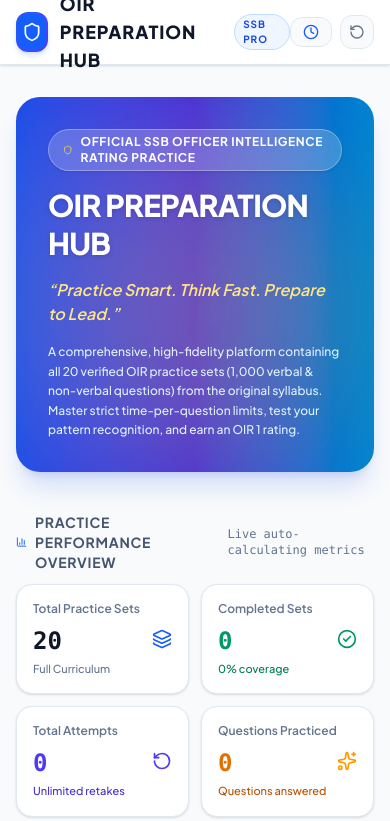
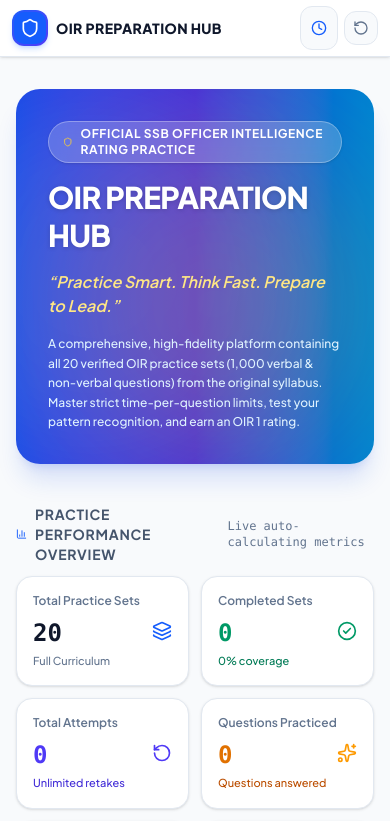
Before and after one commit to jaswanth8657/SSB_OIR_Practice, a React (Vite) app: page / in a window 390 px wide. Shown: the top 821 px of the page. Built offline with nearby package versions, Linux system fonts and the light colour scheme.

Commit message:
Tighten navbar layout for small screens

```diff
--- a/src/components/Navbar.tsx
+++ b/src/components/Navbar.tsx
@@ -17,23 +17,23 @@ export const Navbar: React.FC<NavbarProps> = ({
 }) => {
   return (
     <header className="sticky top-0 z-40 w-full bg-white/95 backdrop-blur-md border-b border-slate-200 text-slate-800 shadow-sm">
-      <div className="max-w-7xl mx-auto px-4 sm:px-6 lg:px-8 h-16 flex items-center justify-between">
+      <div className="max-w-7xl mx-auto px-3 sm:px-6 lg:px-8 min-h-14 sm:h-16 flex items-center justify-between gap-2">
         {/* Brand */}
         <div
           onClick={onGoHome}
-          className="flex items-center gap-3 cursor-pointer group select-none"
+          className="flex min-w-0 items-center gap-2 sm:gap-3 cursor-pointer group select-none"
         >
-          <div className="w-10 h-10 rounded-xl bg-gradient-to-br from-blue-600 to-indigo-600 p-0.5 shadow-md shadow-blue-500/20 group-hover:shadow-blue-500/30 transition">
+          <div className="w-9 h-9 sm:w-10 sm:h-10 shrink-0 rounded-xl bg-gradient-to-br from-blue-600 to-indigo-600 p-0.5 shadow-md shadow-blue-500/20 group-hover:shadow-blue-500/30 transition">
             <div className="w-full h-full bg-blue-600 rounded-[10px] flex items-center justify-center">
               <Shield className="w-5 h-5 text-white group-hover:scale-110 transition-transform" />
             </div>
           </div>
           <div>
             <div className="flex items-center gap-2">
-              <span className="font-black text-lg tracking-wider text-slate-900 group-hover:text-blue-600 transition">
+              <span className="font-black text-sm sm:text-lg tracking-wide sm:tracking-wider whitespace-nowrap text-slate-900 group-hover:text-blue-600 transition">
                 OIR PREPARATION HUB
               </span>
-              <span className="px-2 py-0.5 text-[10px] font-bold uppercase tracking-widest bg-blue-50 text-blue-700 border border-blue-200 rounded-full">
+              <span className="hidden sm:inline-flex px-2 py-0.5 text-[10px] font-bold uppercase tracking-widest bg-blue-50 text-blue-700 border border-blue-200 rounded-full">
                 SSB Pro
               </span>
             </div>
@@ -44,7 +44,7 @@ export const Navbar: React.FC<NavbarProps> = ({
         </div>
 
         {/* Quick Stats & Actions */}
-        <div className="flex items-center gap-2 sm:gap-4">
+        <div className="flex shrink-0 items-center gap-1.5 sm:gap-4">
           {/* Quick stats pill on medium+ screens */}
           <div className="hidden md:flex items-center gap-3 bg-slate-50 px-3.5 py-1.5 rounded-full border border-slate-200 text-xs font-semibold">
             <div className="flex items-center gap-1.5 text-slate-700">
@@ -65,7 +65,7 @@ export const Navbar: React.FC<NavbarProps> = ({
           {/* Settings Button */}
           <button
             onClick={onOpenSettings}
-            className="flex items-center gap-1.5 px-3 py-1.5 rounded-xl bg-slate-50 hover:bg-blue-50 text-slate-700 hover:text-blue-700 border border-slate-200 hover:border-blue-300 text-xs font-semibold transition cursor-pointer"
+            className="flex items-center justify-center gap-1.5 px-2.5 sm:px-3 py-2 min-h-11 rounded-xl bg-slate-50 hover:bg-blue-50 text-slate-700 hover:text-blue-700 border border-slate-200 hover:border-blue-300 text-xs font-semibold transition cursor-pointer"
             title="Timer Settings"
           >
             <Clock className="w-4 h-4 text-blue-600" />
```
